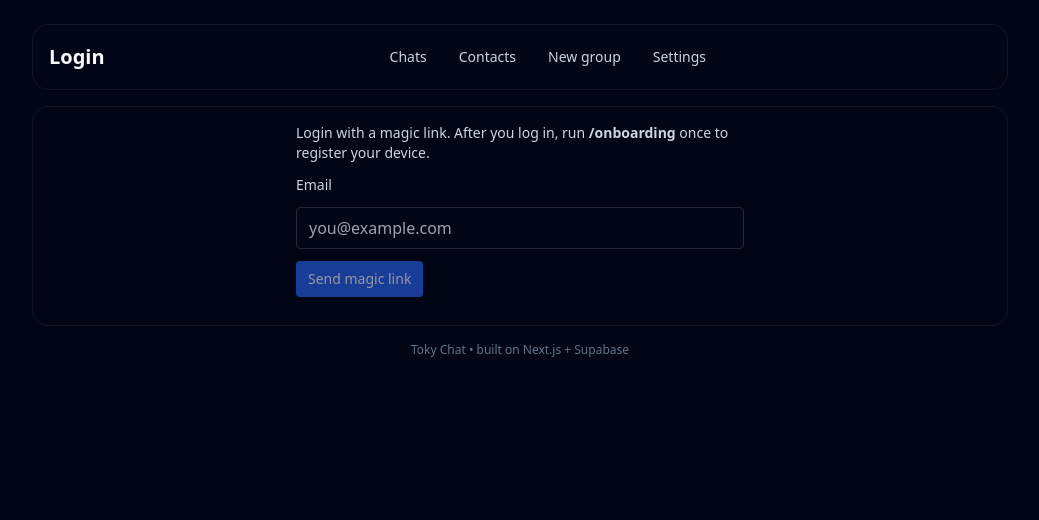
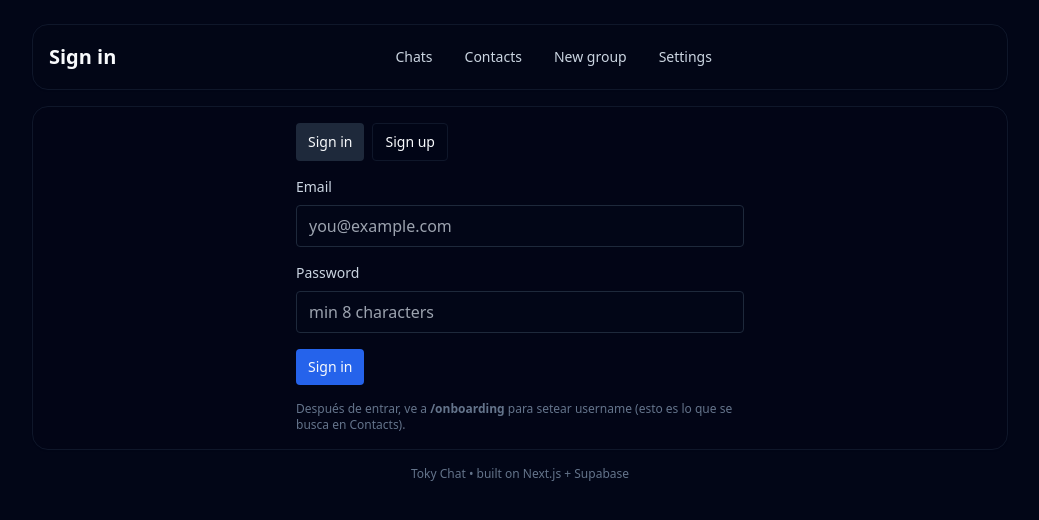
Before and after one commit to renanavisca-ops/mobile-chat-mvp, a Next.js app: page /login in a window 1280 px wide. Shown: the top 520 px of the page, without its empty margins (120-1159 px from the left). Built offline with nearby package versions, Linux system fonts and the light colour scheme.

Commit message:
Update page.tsx

```diff
--- a/src/app/login/page.tsx
+++ b/src/app/login/page.tsx
@@ -1,27 +1,56 @@
 'use client';
 
 import { useState } from 'react';
+import { useRouter } from 'next/navigation';
 import { PageShell } from '@/components/page-shell';
 import { browserSupabase } from '@/lib/supabase/client';
 
+type Mode = 'signin' | 'signup';
+
 export default function LoginPage() {
+  const router = useRouter();
+  const [mode, setMode] = useState<Mode>('signin');
+
   const [email, setEmail] = useState('');
+  const [password, setPassword] = useState('');
+
+  const [busy, setBusy] = useState(false);
   const [status, setStatus] = useState<string>('');
-  const [busy, setBusy] = useState(false);
 
-  async function sendMagicLink() {
+  async function onSubmit() {
     setBusy(true);
     setStatus('');
+
     try {
       const supabase = browserSupabase();
-      const { error } = await supabase.auth.signInWithOtp({
+
+      if (!email.includes('@')) throw new Error('Email inválido.');
+      if (password.length < 8) throw new Error('Password mínimo 8 caracteres.');
+
+      if (mode === 'signup') {
+        const { error } = await supabase.auth.signUp({
           email,
+          password,
           options: {
-          emailRedirectTo: `${window.location.origin}/auth/callback`
-        }
+            // si tienes confirmación por email activada, esto define a dónde redirige el link
+            emailRedirectTo: `${window.location.origin}/auth/callback`,
+          },
         });
         if (error) throw error;
-      setStatus('✅ Magic link sent. Check your email.');
+
+        setStatus('✅ Cuenta creada. Si tu proyecto requiere confirmación por email, revisa tu correo. Luego haz Sign in.');
+        return;
+      }
+
+      // mode === 'signin'
+      const { error } = await supabase.auth.signInWithPassword({
+        email,
+        password,
+      });
+      if (error) throw error;
+
+      setStatus('✅ Sesión iniciada. Redirigiendo…');
+      router.replace('/onboarding');
     } catch (e: any) {
       setStatus(`❌ ${e?.message ?? String(e)}`);
     } finally {
@@ -30,29 +59,65 @@ export default function LoginPage() {
   }
 
   return (
-    <PageShell title="Login">
-      <div className="mx-auto max-w-md space-y-3">
-        <p className="text-sm text-slate-300">
-          Login with a magic link. After you log in, run <b>/onboarding</b> once to register your device.
-        </p>
+    <PageShell title={mode === 'signin' ? 'Sign in' : 'Sign up'}>
+      <div className="mx-auto max-w-md space-y-4">
+        <div className="flex gap-2">
+          <button
+            className={[
+              'rounded px-3 py-2 text-sm',
+              mode === 'signin' ? 'bg-slate-800' : 'bg-slate-950/40 border border-slate-900'
+            ].join(' ')}
+            onClick={() => setMode('signin')}
+          >
+            Sign in
+          </button>
+          <button
+            className={[
+              'rounded px-3 py-2 text-sm',
+              mode === 'signup' ? 'bg-slate-800' : 'bg-slate-950/40 border border-slate-900'
+            ].join(' ')}
+            onClick={() => setMode('signup')}
+          >
+            Sign up
+          </button>
+        </div>
 
+        <div className="space-y-2">
           <label className="block text-sm text-slate-300">Email</label>
           <input
             className="w-full rounded border border-slate-800 bg-slate-950 px-3 py-2 text-slate-100"
             value={email}
             onChange={(e) => setEmail(e.target.value)}
             placeholder="you@example.com"
+            autoComplete="email"
           />
+        </div>
+
+        <div className="space-y-2">
+          <label className="block text-sm text-slate-300">Password</label>
+          <input
+            className="w-full rounded border border-slate-800 bg-slate-950 px-3 py-2 text-slate-100"
+            value={password}
+            onChange={(e) => setPassword(e.target.value)}
+            placeholder="min 8 characters"
+            type="password"
+            autoComplete={mode === 'signup' ? 'new-password' : 'current-password'}
+          />
+        </div>
 
         <button
           className="rounded bg-blue-600 px-3 py-2 text-sm hover:bg-blue-500 disabled:opacity-60"
-          onClick={sendMagicLink}
-          disabled={busy || !email.includes('@')}
+          onClick={onSubmit}
+          disabled={busy}
         >
-          {busy ? 'Sending…' : 'Send magic link'}
+          {busy ? 'Working…' : mode === 'signin' ? 'Sign in' : 'Create account'}
         </button>
 
         <p className="text-sm whitespace-pre-wrap">{status}</p>
+
+        <p className="text-xs text-slate-500">
+          Después de entrar, ve a <b>/onboarding</b> para setear username (esto es lo que se busca en Contacts).
+        </p>
       </div>
     </PageShell>
   );
```
Lines whose indentation alone changed are shown as unchanged.
